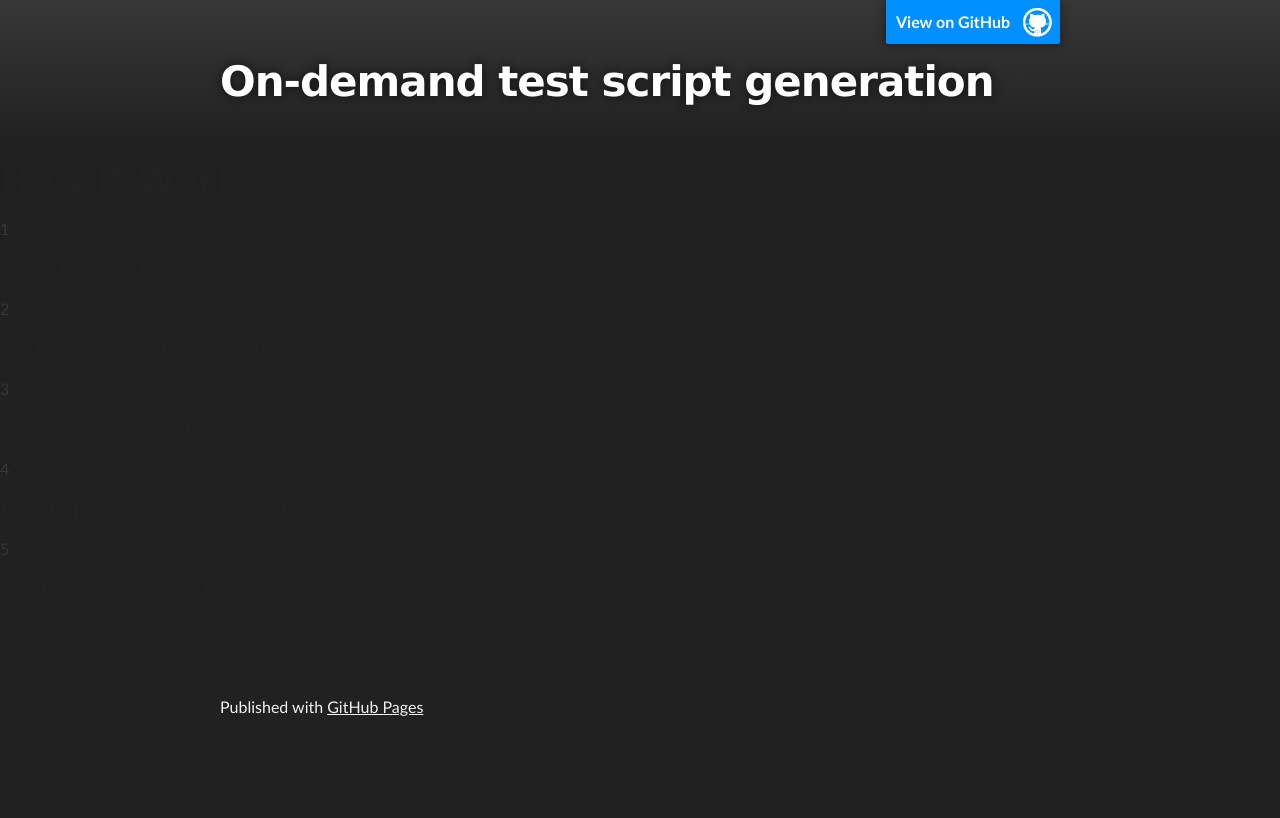
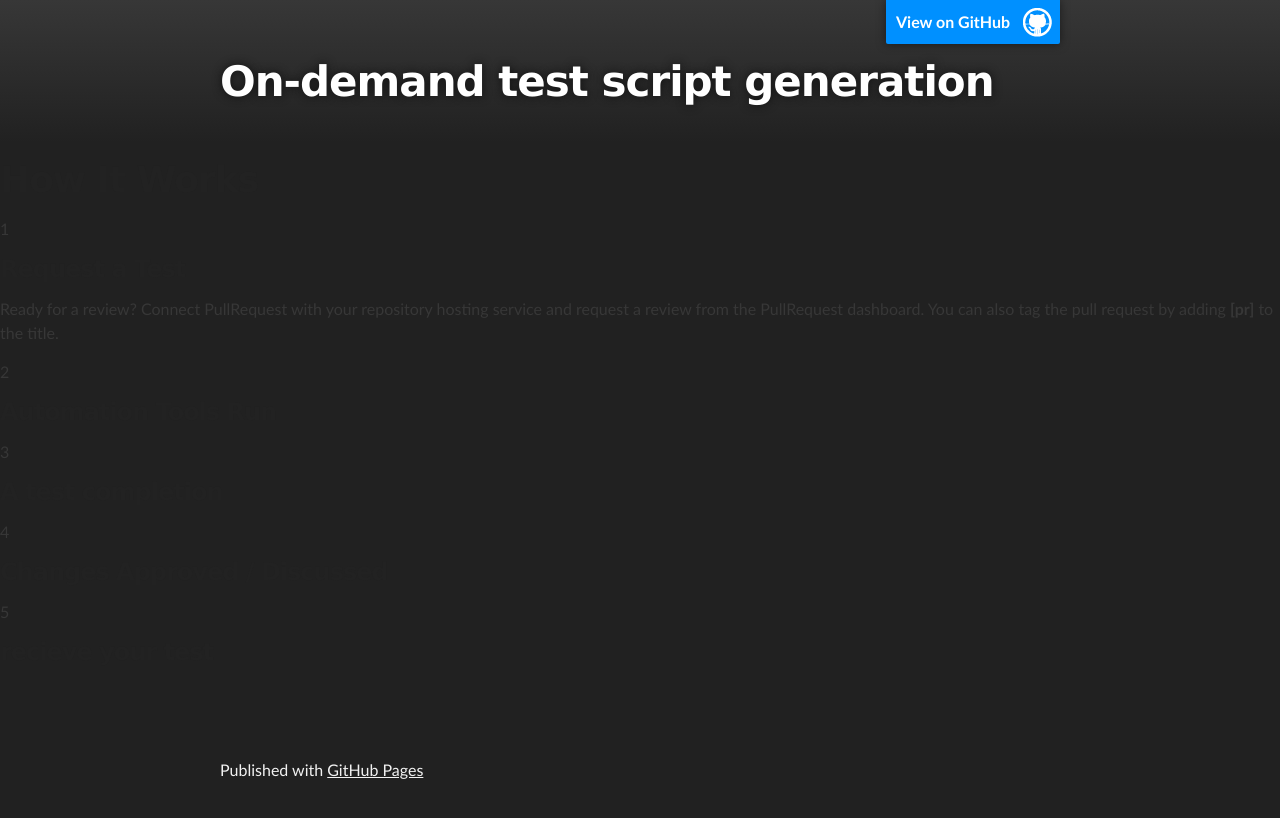
Before and after one commit to ThousandMonkeysTypewriter/ThousandMonkeysTypewriter.github.io, a Jekyll site: the page how/index.html, which Jekyll copies as it is, in a window 1280 px wide. Shown: the top 818 px of the page. Built offline with Jekyll 4.4.1, drawn with Linux system fonts in a browser that asks for light colours.

Commit message:
Update index.html

```diff
--- a/how/index.html
+++ b/how/index.html
@@ -41,11 +41,11 @@
                         </div>
                         <div class="column is-6 yellow">
                             <h3 class="yellow">Request a Test</h3>
-                           <!-- <p class="white">
+                           <p class="white">
                                 Ready for a review? Connect PullRequest with your repository hosting service and
                                 request a review from the PullRequest dashboard. You can also tag the pull request by
                                 adding <strong>[pr]</strong> to the title.
-                            </p>-->
+                            </p>
                         </div>
                     </div>
 
```
